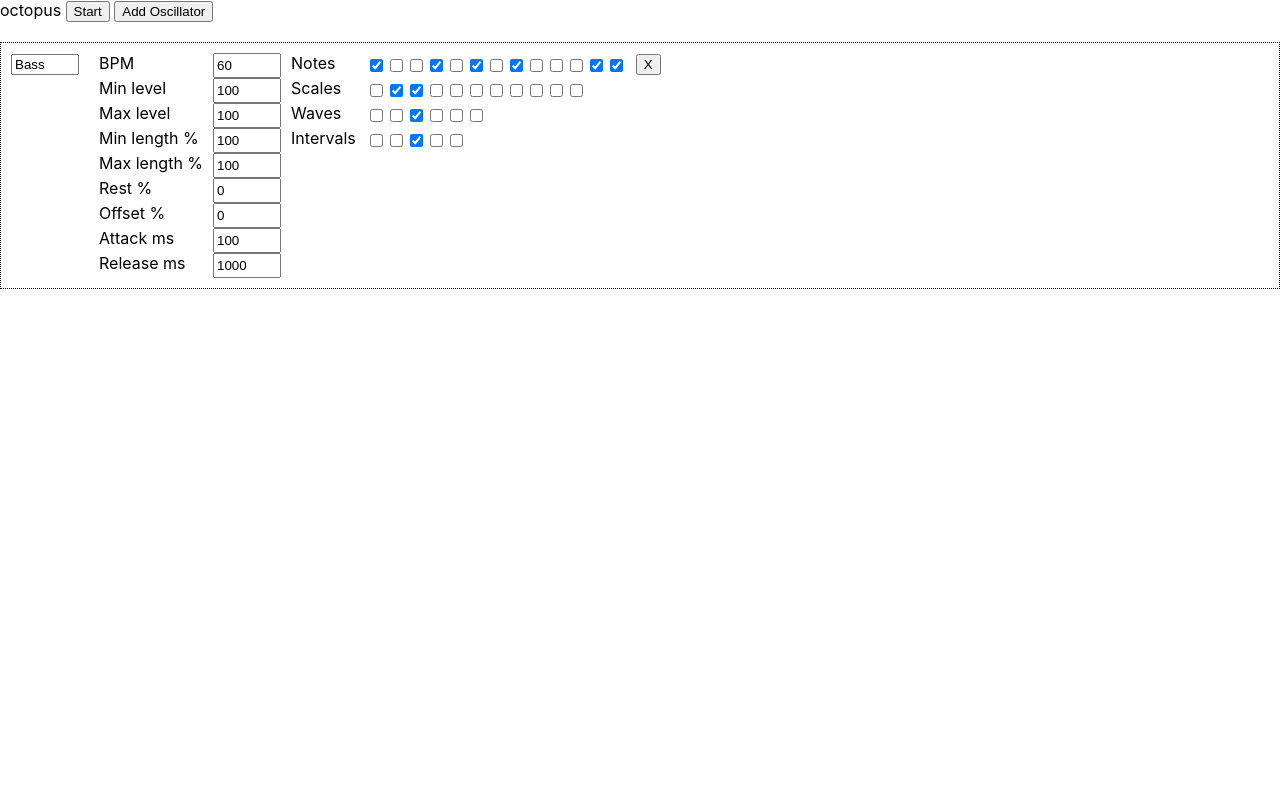
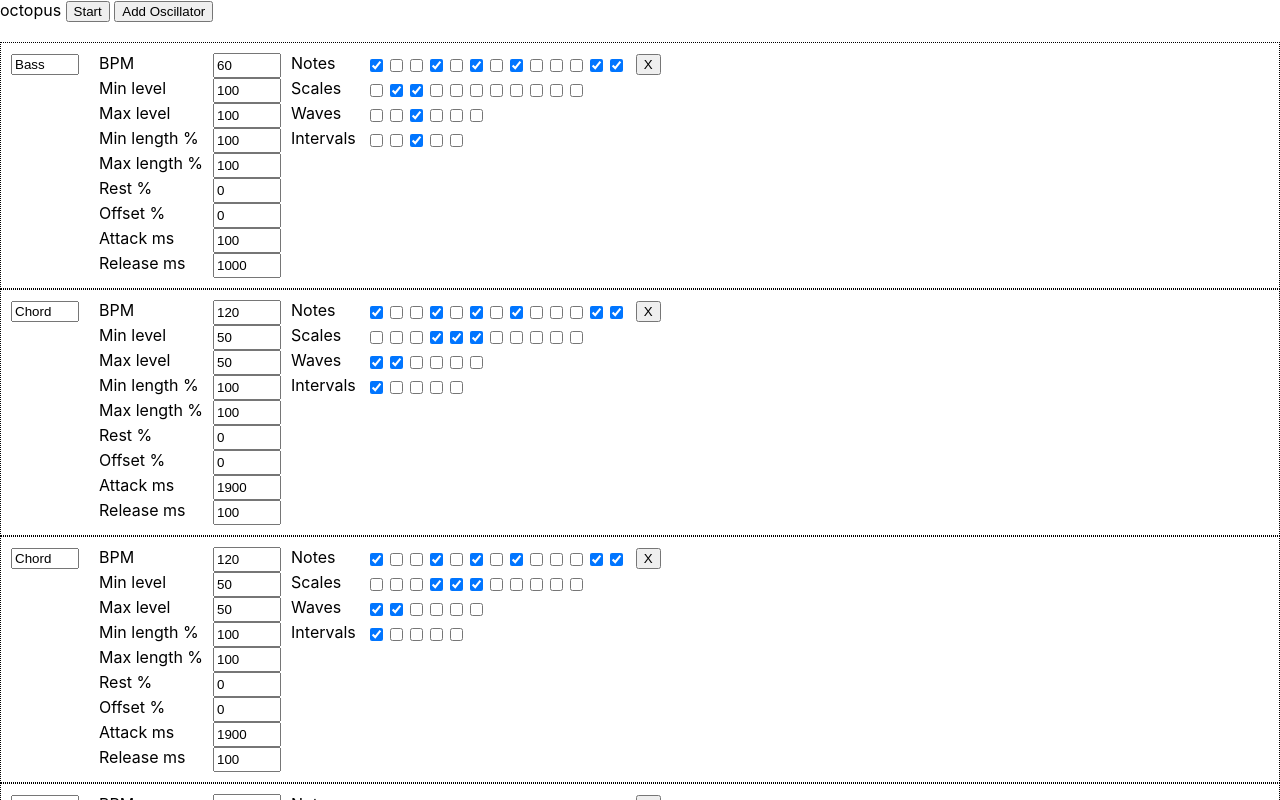
Before and after one commit to CodeKrakken/random-noise-generator, a React (Create React App) app: page / in a window 1280 px wide. Shown: the top 800 px of the page. Built offline with nearby package versions, Linux system fonts and the light colour scheme.

Commit message:
Add release setting

```diff
--- a/src/App.jsx
+++ b/src/App.jsx
@@ -124,142 +124,142 @@ function App() {
       attack          : 100,
       release         : 1000
     },
-    // {
-    //   label           : 'Chord',
-    //   oscillator      : oscillator2,
-    //   gain            : gain2,
-    //   minFrequency    : 20,
-    //   maxFrequency    : 20000,
-    //   bpm             : 120,
-    //   minVolume       : 50,
-    //   maxVolume       : 50,
-    //   activeNotes     : [1, 4, 6, 8, 12, 13],
-    //   activeScales    : [3,4,5],
-    //   activeWaveShapes: ['sine', 'triangle'],
-    //   rest            : 0,
-    //   activeIntervals : [1],
-    //   minNoteLength   : 100,
-    //   maxNoteLength   : 100,
-    //   offset          : 0,
-    //   attack          : 1900,
-    //   release         : 100
-    // },
-    // {
-    //   label           : 'Chord',
-    //   oscillator      : oscillator3,
-    //   gain            : gain3,
-    //   minFrequency    : 20,
-    //   maxFrequency    : 20000,
-    //   bpm             : 120,
-    //   minVolume       : 50,
-    //   maxVolume       : 50,
-    //   activeNotes     : [1, 4, 6, 8, 12, 13],
-    //   activeScales    : [3,4,5],
-    //   activeWaveShapes: ['sine', 'triangle'],
-    //   rest            : 0,
-    //   activeIntervals : [1],
-    //   minNoteLength   : 100,
-    //   maxNoteLength   : 100,
-    //   offset          : 0,
-    //   attack          : 1900,
-    //   release         : 100
-    // },
-    // {
-    //   label           : 'Chord',
-    //   oscillator      : oscillator4,
-    //   gain            : gain4,
-    //   minFrequency    : 20,
-    //   maxFrequency    : 20000,
-    //   bpm             : 120,
-    //   minVolume       : 50,
-    //   maxVolume       : 50,
-    //   activeNotes     : [1, 4, 6, 8, 12, 13],
-    //   activeScales    : [3,4,5],
-    //   activeWaveShapes: ['sine', 'triangle'],
-    //   rest            : 0,
-    //   activeIntervals : [1],
-    //   minNoteLength   : 100,
-    //   maxNoteLength   : 100,
-    //   offset          : 0,
-    //   attack          : 1900,
-    //   release         : 100
-    // },
-    // {
-    //   label           : 'Middle',
-    //   oscillator      : oscillator5,
-    //   gain            : gain5,
-    //   minFrequency    : 20,
-    //   maxFrequency    : 20000,
-    //   bpm             : 120,
-    //   minVolume       : 50,
-    //   maxVolume       : 75,
-    //   activeNotes     : [1, 3, 4, 6, 8, 9, 12, 13],
-    //   activeScales    : [6,7],
-    //   activeWaveShapes: ['triangle'],
-    //   rest            : 50,
-    //   activeIntervals : [1/2, 1/4],
-    //   minNoteLength   : 100,
-    //   maxNoteLength   : 100,
-    //   offset          : 0,
-    //   attack          : 100,
-    //   release         : 100
-    // },
-    // {
-    //   label           : 'Lead',
-    //   oscillator      : oscillator6,
-    //   gain            : gain6,
-    //   minFrequency    : 20,
-    //   maxFrequency    : 20000,
-    //   bpm             : 120,
-    //   minVolume       : 75,
-    //   maxVolume       : 100,
-    //   activeNotes     : [1, 3, 4, 6, 8, 9, 12, 13],
-    //   activeScales    : [7,8,9],
-    //   activeWaveShapes: ['sine'],
-    //   rest            : 50,
-    //   activeIntervals : [1/4, 1/8],
-    //   minNoteLength   : 100,
-    //   maxNoteLength   : 100,
-    //   offset          : 0,
-    //   attack          : 100,
-    //   release         : 100
-    // },
-    // {
-    //   label           : 'Kick',
-    //   oscillator      : oscillator7,
-    //   gain            : gain7,
-    //   minFrequency    : 20,
-    //   maxFrequency    : 20000,
-    //   bpm             : 120,
-    //   minVolume       : 0,
-    //   maxVolume       : 100,
-    //   activeNotes     : [1, 3, 4, 6, 8, 9, 12, 13],
-    //   activeScales    : [9],
-    //   activeWaveShapes: ['kick'],
-    //   rest            : 0,
-    //   activeIntervals : [1/4, 1/8],
-    //   minNoteLength   : 100,
-    //   maxNoteLength   : 100,
-    //   offset          : 0
-    // },
-    // {
-    //   label           : 'Snare',
-    //   oscillator      : oscillator8,
-    //   gain            : gain8,
-    //   minFrequency    : 20,
-    //   maxFrequency    : 20000,
-    //   bpm             : 120,
-    //   minVolume       : 0,
-    //   maxVolume       : 100,
-    //   activeNotes     : [1, 3, 4, 6, 8, 9, 12, 13],
-    //   activeScales    : [9],
-    //   activeWaveShapes: ['snare'],
-    //   rest            : 0,
-    //   activeIntervals : [1/2],
-    //   minNoteLength   : 100,
-    //   maxNoteLength   : 100,
-    //   offset          : 50
-    // },
+    {
+      label           : 'Chord',
+      oscillator      : oscillator2,
+      gain            : gain2,
+      minFrequency    : 20,
+      maxFrequency    : 20000,
+      bpm             : 120,
+      minVolume       : 50,
+      maxVolume       : 50,
+      activeNotes     : [1, 4, 6, 8, 12, 13],
+      activeScales    : [3,4,5],
+      activeWaveShapes: ['sine', 'triangle'],
+      rest            : 0,
+      activeIntervals : [1],
+      minNoteLength   : 100,
+      maxNoteLength   : 100,
+      offset          : 0,
+      attack          : 1900,
+      release         : 100
+    },
+    {
+      label           : 'Chord',
+      oscillator      : oscillator3,
+      gain            : gain3,
+      minFrequency    : 20,
+      maxFrequency    : 20000,
+      bpm             : 120,
+      minVolume       : 50,
+      maxVolume       : 50,
+      activeNotes     : [1, 4, 6, 8, 12, 13],
+      activeScales    : [3,4,5],
+      activeWaveShapes: ['sine', 'triangle'],
+      rest            : 0,
+      activeIntervals : [1],
+      minNoteLength   : 100,
+      maxNoteLength   : 100,
+      offset          : 0,
+      attack          : 1900,
+      release         : 100
+    },
+    {
+      label           : 'Chord',
+      oscillator      : oscillator4,
+      gain            : gain4,
+      minFrequency    : 20,
+      maxFrequency    : 20000,
+      bpm             : 120,
+      minVolume       : 50,
+      maxVolume       : 50,
+      activeNotes     : [1, 4, 6, 8, 12, 13],
+      activeScales    : [3,4,5],
+      activeWaveShapes: ['sine', 'triangle'],
+      rest            : 0,
+      activeIntervals : [1],
+      minNoteLength   : 100,
+      maxNoteLength   : 100,
+      offset          : 0,
+      attack          : 1900,
+      release         : 100
+    },
+    {
+      label           : 'Middle',
+      oscillator      : oscillator5,
+      gain            : gain5,
+      minFrequency    : 20,
+      maxFrequency    : 20000,
+      bpm             : 120,
+      minVolume       : 50,
+      maxVolume       : 75,
+      activeNotes     : [1, 3, 4, 6, 8, 9, 12, 13],
+      activeScales    : [6,7],
+      activeWaveShapes: ['triangle'],
+      rest            : 50,
+      activeIntervals : [1/2, 1/4],
+      minNoteLength   : 100,
+      maxNoteLength   : 100,
+      offset          : 0,
+      attack          : 100,
+      release         : 100
+    },
+    {
+      label           : 'Lead',
+      oscillator      : oscillator6,
+      gain            : gain6,
+      minFrequency    : 20,
+      maxFrequency    : 20000,
+      bpm             : 120,
+      minVolume       : 75,
+      maxVolume       : 100,
+      activeNotes     : [1, 3, 4, 6, 8, 9, 12, 13],
+      activeScales    : [7,8,9],
+      activeWaveShapes: ['sine'],
+      rest            : 50,
+      activeIntervals : [1/4, 1/8],
+      minNoteLength   : 100,
+      maxNoteLength   : 100,
+      offset          : 0,
+      attack          : 100,
+      release         : 100
+    },
+    {
+      label           : 'Kick',
+      oscillator      : oscillator7,
+      gain            : gain7,
+      minFrequency    : 20,
+      maxFrequency    : 20000,
+      bpm             : 120,
+      minVolume       : 0,
+      maxVolume       : 100,
+      activeNotes     : [1, 3, 4, 6, 8, 9, 12, 13],
+      activeScales    : [9],
+      activeWaveShapes: ['kick'],
+      rest            : 0,
+      activeIntervals : [1/4, 1/8],
+      minNoteLength   : 100,
+      maxNoteLength   : 100,
+      offset          : 0
+    },
+    {
+      label           : 'Snare',
+      oscillator      : oscillator8,
+      gain            : gain8,
+      minFrequency    : 20,
+      maxFrequency    : 20000,
+      bpm             : 120,
+      minVolume       : 0,
+      maxVolume       : 100,
+      activeNotes     : [1, 3, 4, 6, 8, 9, 12, 13],
+      activeScales    : [9],
+      activeWaveShapes: ['snare'],
+      rest            : 0,
+      activeIntervals : [1/2],
+      minNoteLength   : 100,
+      maxNoteLength   : 100,
+      offset          : 50
+    },
   ]
 
   const [cycleButtonLabel,  setCycleButtonLabel ] = useState('Start')
```
